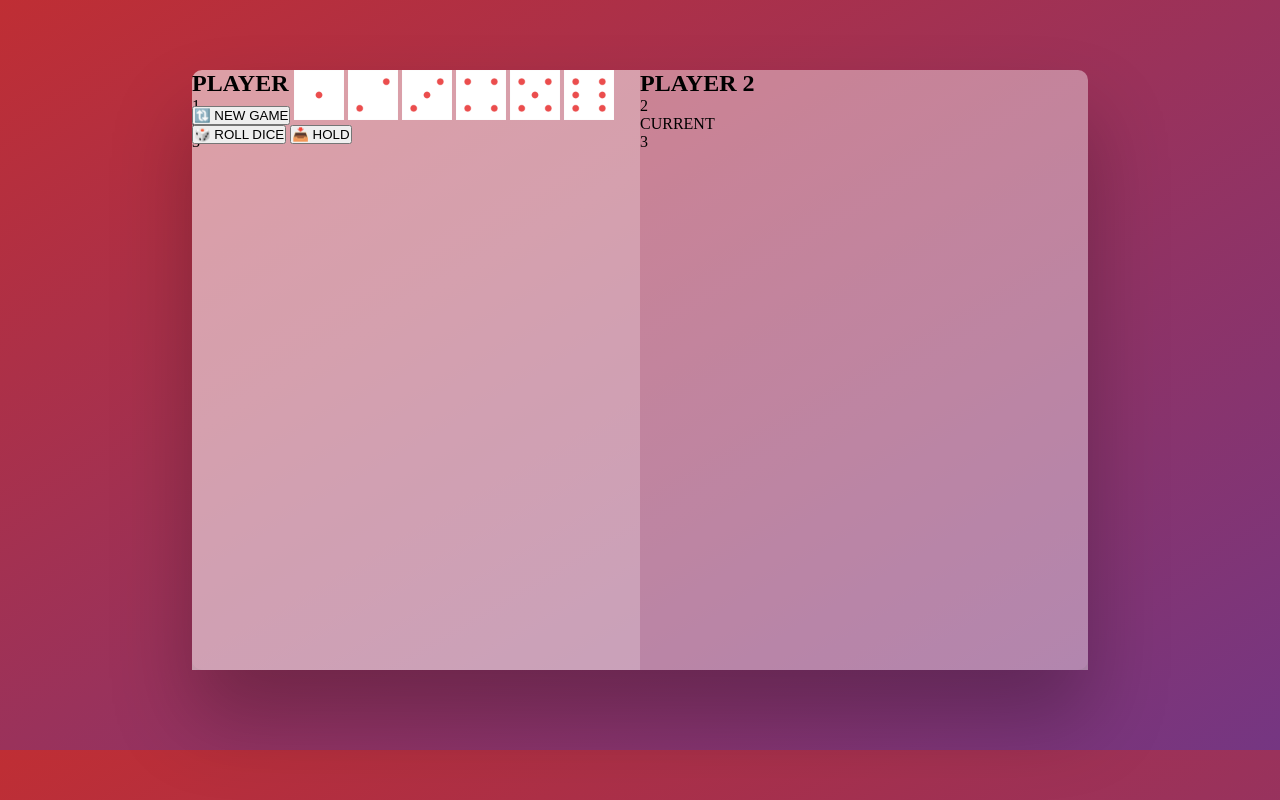
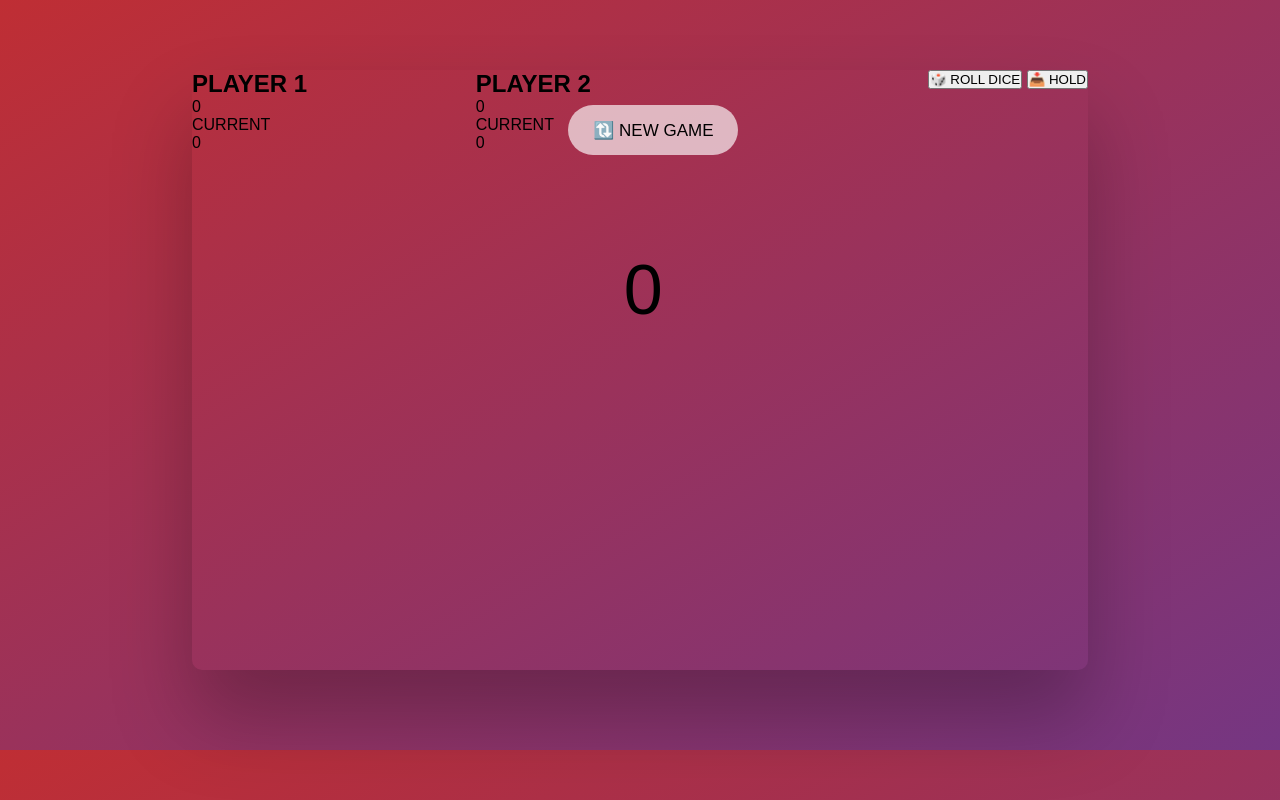
Before and after one commit to Luka-Popovic06/PIG-GAME, a plain HTML site: page index.html in a window 1280 px wide. Drawn offline with Linux system fonts and the light colour scheme.

Commit message:
Editing btn-new-game and dice

```diff
--- a/index.html
+++ b/index.html
@@ -10,35 +10,35 @@
     <div class="container">
       <div class="player-box-1">
         <h2>PLAYER 1</h2>
-        <p id="score-1">1</p>
+        <p id="score-1">0</p>
         <div class="current-score">
           <p class="p-current">CURRENT</p>
-          <p>3</p>
+          <p id="current-score-1">0</p>
         </div>
       </div>
-      <div class="middle-box">
-        <div>
-          <button type="button" id="btn-new-game">🔃 NEW GAME</button>
-          <img src="dice-1.png" alt="dice-1" width="50" />
+      <div class="player-box-2">
+        <h2>PLAYER 2</h2>
+        <p id="score-2">0</p>
+        <div class="current-score">
+          <p class="p-current">CURRENT</p>
+          <p id="current-score-2">0</p>
+        </div>
+      </div>
+      <div>
+        <button type="button" id="btn-new-game">🔃 NEW GAME</button>
+        <!--<img src="dice-1.png" alt="dice-1" width="50" />
           <img src="dice-2.png" alt="dice-2" width="50" />
           <img src="dice-3.png" alt="dice-3" width="50" />
           <img src="dice-4.png" alt="dice-4" width="50" />
           <img src="dice-5.png" alt="dice-5" width="50" />
-          <img src="dice-6.png" alt="dice-6" width="50" />
-        </div>
-        <div>
-          <button type="button">🎲 ROLL DICE</button>
-          <button type="button">📥 HOLD</button>
-        </div>
+          <img src="dice-6.png" alt="dice-6" width="50" />-->
+        <p id="dice">0</p>
       </div>
-      <div class="player-box-2">
-        <h2>PLAYER 2</h2>
-        <p id="score-2">2</p>
-        <div class="current-score">
-          <p class="p-current">CURRENT</p>
-          <p>3</p>
-        </div>
+      <div>
+        <button type="button" id="btn-roll-dice">🎲 ROLL DICE</button>
+        <button type="button" id="btn-hold">📥 HOLD</button>
       </div>
     </div>
+    <script src="script.js"></script>
   </body>
 </html>
--- /dev/null
+++ b/script.js
@@ -0,0 +1 @@
+'use strict';
--- a/style.css
+++ b/style.css
@@ -4,6 +4,7 @@
 }
 body {
   background-image: linear-gradient(to top left, #753682 0%, #bf2e34 100%);
+  font-family: sans-serif;
 }
 .container {
   width: 70%;
@@ -15,19 +16,22 @@ body {
   display: flex;
   justify-content: space-between;
   position: relative;
-  box-shadow: 0 3rem 5rem rgba(0, 0, 0, 0.25);;
-  background-color: background-color: rgba(255, 255, 255, 0.35);
+  box-shadow: 0 3rem 5rem rgba(0, 0, 0, 0.25);
 }
-.middle-box {
+#btn-new-game {
   position: absolute;
+  width: 170px;
+  border-radius: 40px;
+  font-size: 17px;
+  border: none;
+  height: 50px;
+  top: 35px;
+  left: 42%;
+  background-color: #ffffffa6;
 }
-.player-box-1 {
-  background-color: rgba(255, 255, 255, 0.538);
-  width: 50%;
-  border-top-left-radius: 10px;
+#dice {
+  position: absolute;
+  font-size: 70px;
+  top: 30%;
+  left: 48.2%;
 }
-.player-box-2 {
-  width: 50%;
-  border-top-right-radius: 10px;
-  background-color: rgba(255, 255, 255, 0.4);
-}
```
Also changed, not shown: 1 other file.
